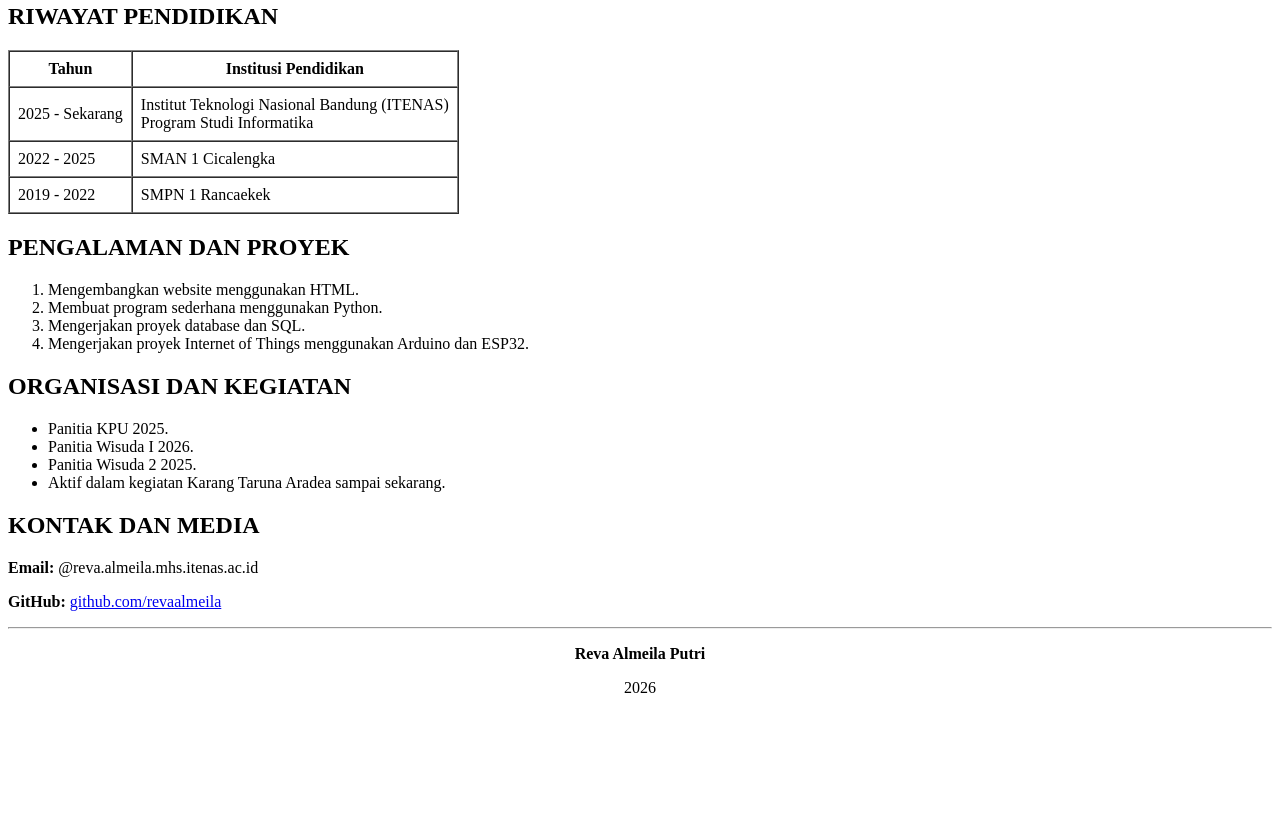
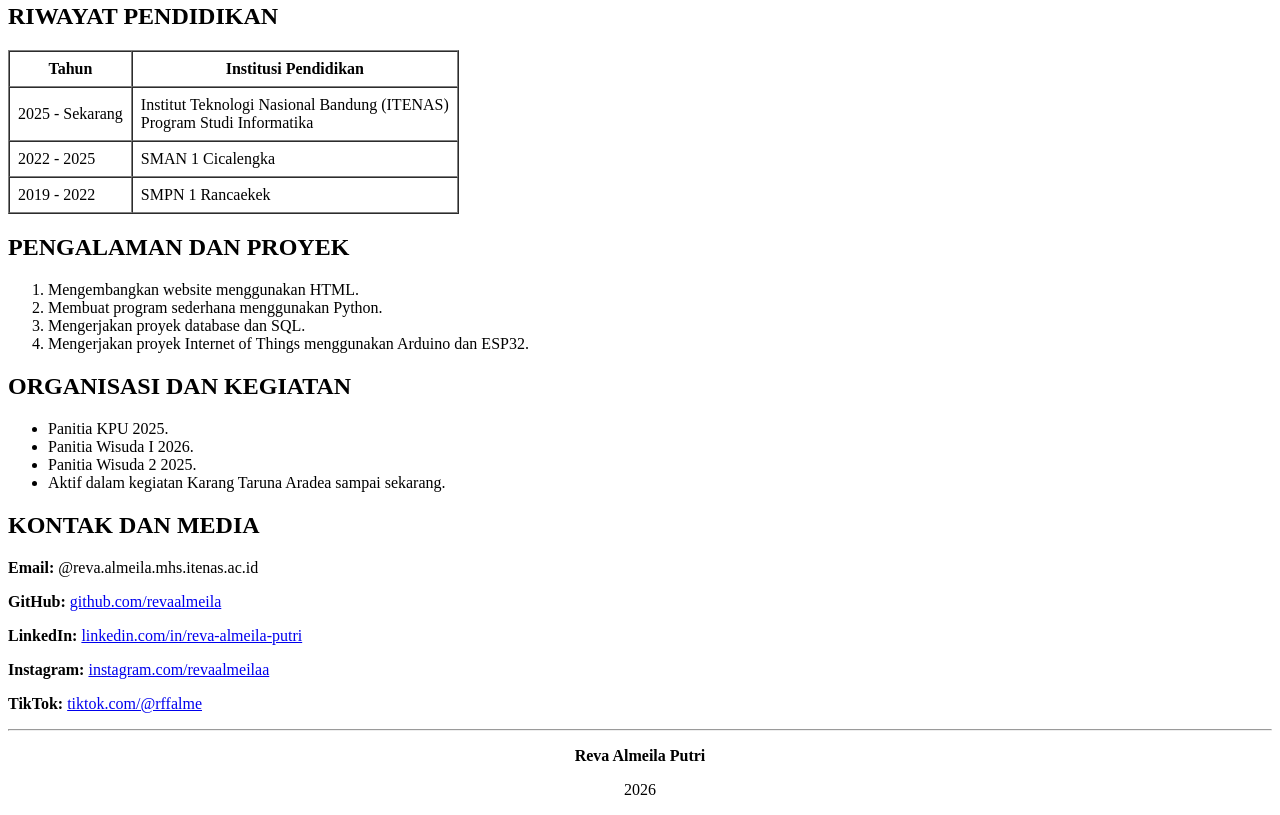
Before and after one commit to revaalmeila/cv-html-reva, a plain HTML site: page index.html in a window 1280 px wide. Shown: the part 492-1307 px from the top of the page. Before the commit the page ends 1205 px from the top, so only its background shows below. Drawn offline with Linux system fonts and the light colour scheme.

Commit message:
index.html

```diff
--- a/index.html
+++ b/index.html
@@ -116,8 +116,29 @@
 
     <p>
         <b>GitHub:</b>
-        <a href="https://github.com/revaalmeila">
+        <a href="https://github.com/revaalmeila" target="_blank">
             github.com/revaalmeila
+        </a>
+    </p>
+
+    <p>
+        <b>LinkedIn:</b>
+        <a href="https://www.linkedin.com/in/reva-almeila-putri" target="_blank">
+            linkedin.com/in/reva-almeila-putri
+        </a>
+    </p>
+
+    <p>
+        <b>Instagram:</b>
+        <a href="https://www.instagram.com/revaalmeilaa" target="_blank">
+            instagram.com/revaalmeilaa
+        </a>
+    </p>
+
+    <p>
+        <b>TikTok:</b>
+        <a href="https://www.tiktok.com/@rffalme" target="_blank">
+            tiktok.com/@rffalme
         </a>
     </p>
 
```
